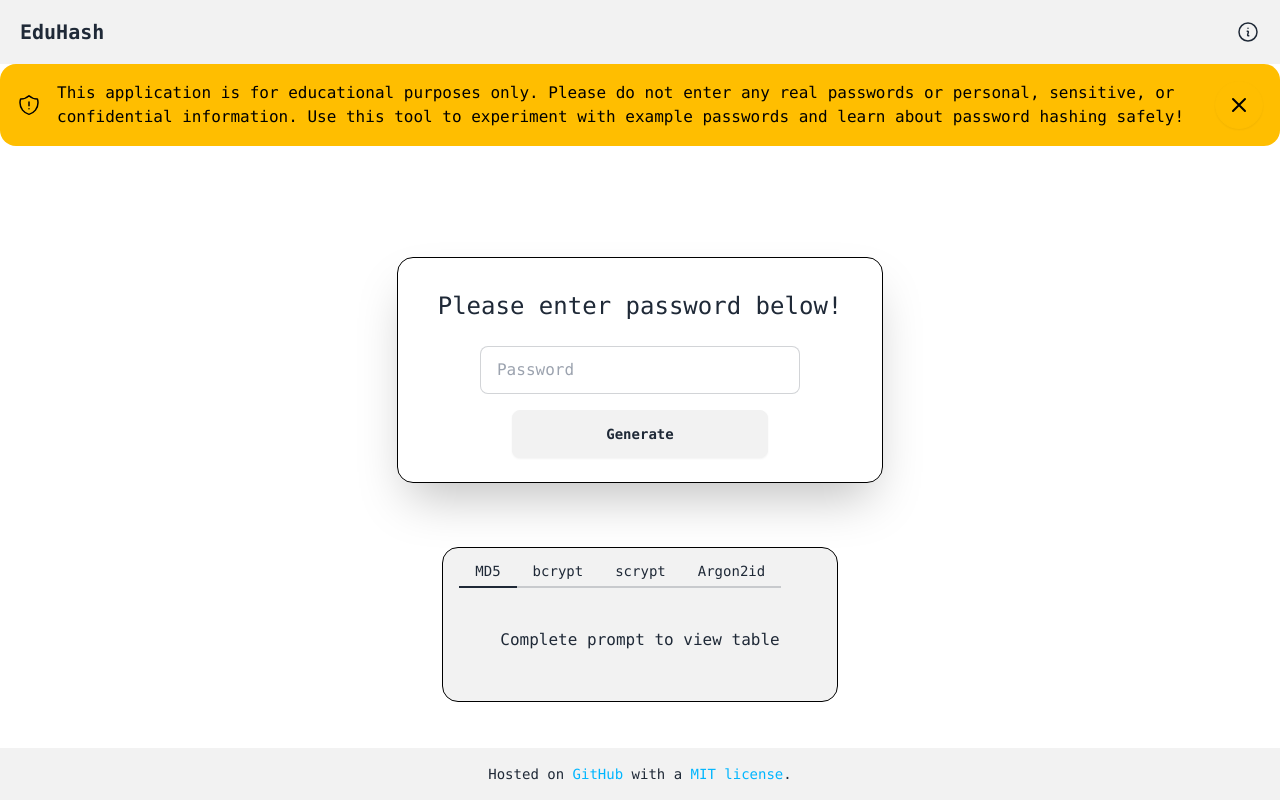
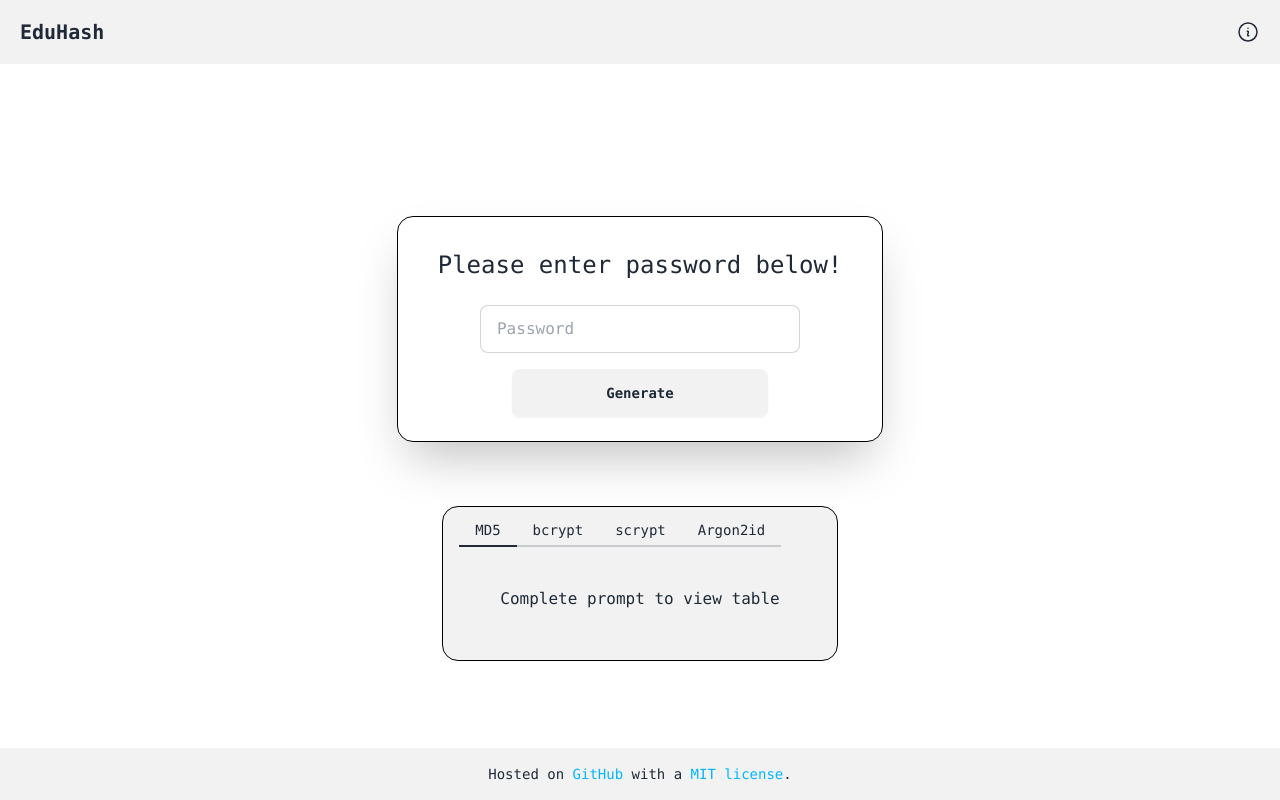
Before and after one commit to vanfossen/eduhash, a Vue app: page / in a window 1280 px wide. Built offline with nearby package versions, Linux system fonts and the light colour scheme.

Commit message:
remove warning alert as it lives in the info modal

```diff
--- a/src/App.vue
+++ b/src/App.vue
@@ -7,7 +7,6 @@ import { md5Hash, bcryptHash, scryptHash, argon2idHash } from "./utils.ts";
 // components
 import Navbar from "./components/Navbar.vue";
 import Footer from "./components/Footer.vue";
-import Warning from "./components/Warning.vue";
 
 // interfaces
 interface AlgorithmOutput {
@@ -65,8 +64,6 @@ const handleHash = async () => {
 
 <template>
   <Navbar />
-
-  <Warning />
 
   <div class="flex grow flex-col items-center justify-center font-mono">
     <!-- Input.vue -->
--- a/src/components/Warning.vue
+++ /dev/null
@@ -1,66 +0,0 @@
-<!-- Warning.vue -->
-<script setup lang="ts">
-// vue and other libraries
-import { ref, onMounted } from "vue";
-
-// variables
-const showWarning = ref<boolean>(true);
-
-onMounted(() => {
-  const isWarningDismissed = localStorage.getItem("isWarningDismissed");
-  if (isWarningDismissed) {
-    showWarning.value = false;
-  }
-});
-
-const hideWarning = () => {
-  showWarning.value = false;
-  localStorage.setItem("isWarningDismissed", "true");
-};
-</script>
-
-<template>
-  <div v-if="showWarning" role="alert" class="alert alert-warning font-mono">
-    <!-- heroicons | shield-exclamation -->
-    <svg
-      xmlns="http://www.w3.org/2000/svg"
-      fill="none"
-      viewBox="0 0 24 24"
-      stroke-width="1.5"
-      stroke="currentColor"
-      class="size-6"
-    >
-      <path
-        stroke-linecap="round"
-        stroke-linejoin="round"
-        d="M12 9v3.75m0-10.036A11.959 11.959 0 0 1 3.598 6 11.99 11.99 0 0 0 3 9.75c0 5.592 3.824 10.29 9 11.622 5.176-1.332 9-6.03 9-11.622 0-1.31-.21-2.57-.598-3.75h-.152c-3.196 0-6.1-1.25-8.25-3.286Zm0 13.036h.008v.008H12v-.008Z"
-      />
-    </svg>
-
-    <p>
-      This application is for educational purposes only. Please do not enter any
-      real passwords or personal, sensitive, or confidential information. Use
-      this tool to experiment with example passwords and learn about password
-      hashing safely!
-    </p>
-
-    <button class="btn btn-circle btn-warning" @click="hideWarning">
-      <svg
-        xmlns="http://www.w3.org/2000/svg"
-        class="h-6 w-6"
-        fill="none"
-        viewBox="0 0 24 24"
-        stroke="currentColor"
-      >
-        <path
-          stroke-linecap="round"
-          stroke-linejoin="round"
-          stroke-width="2"
-          d="M6 18L18 6M6 6l12 12"
-        />
-      </svg>
-    </button>
-  </div>
-</template>
-
-<style scoped></style>
```
